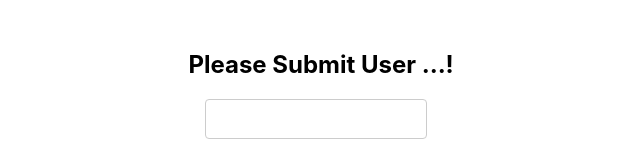
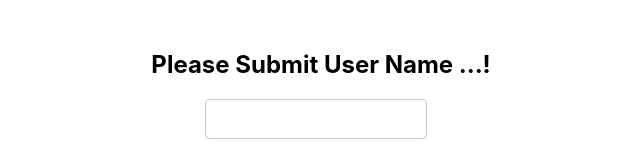
Before and after one commit to pradipmengal/read-app-EKS-RollBack, a React (Create React App) app in the folder frontend/: page / in a window 1280 px wide. Shown: the top 157 px of the page, without its empty margins (319-959 px from the left). Built offline with nearby package versions, Linux system fonts and the light colour scheme; no server answers.

Commit message:
fontend changes

```diff
--- a/frontend/src/App.js
+++ b/frontend/src/App.js
@@ -54,7 +54,7 @@ function App() {
 
   return (
     <div className="App">
-      <h1>Please Submit User  ...!</h1>
+      <h1>Please Submit User Name  ...!</h1>
       <input name="input-parameter" onChange={handleChange} />
       <br />
       <br />
```
Also changed, not shown: 1 other file (tests, documents, lock files or other folders).
